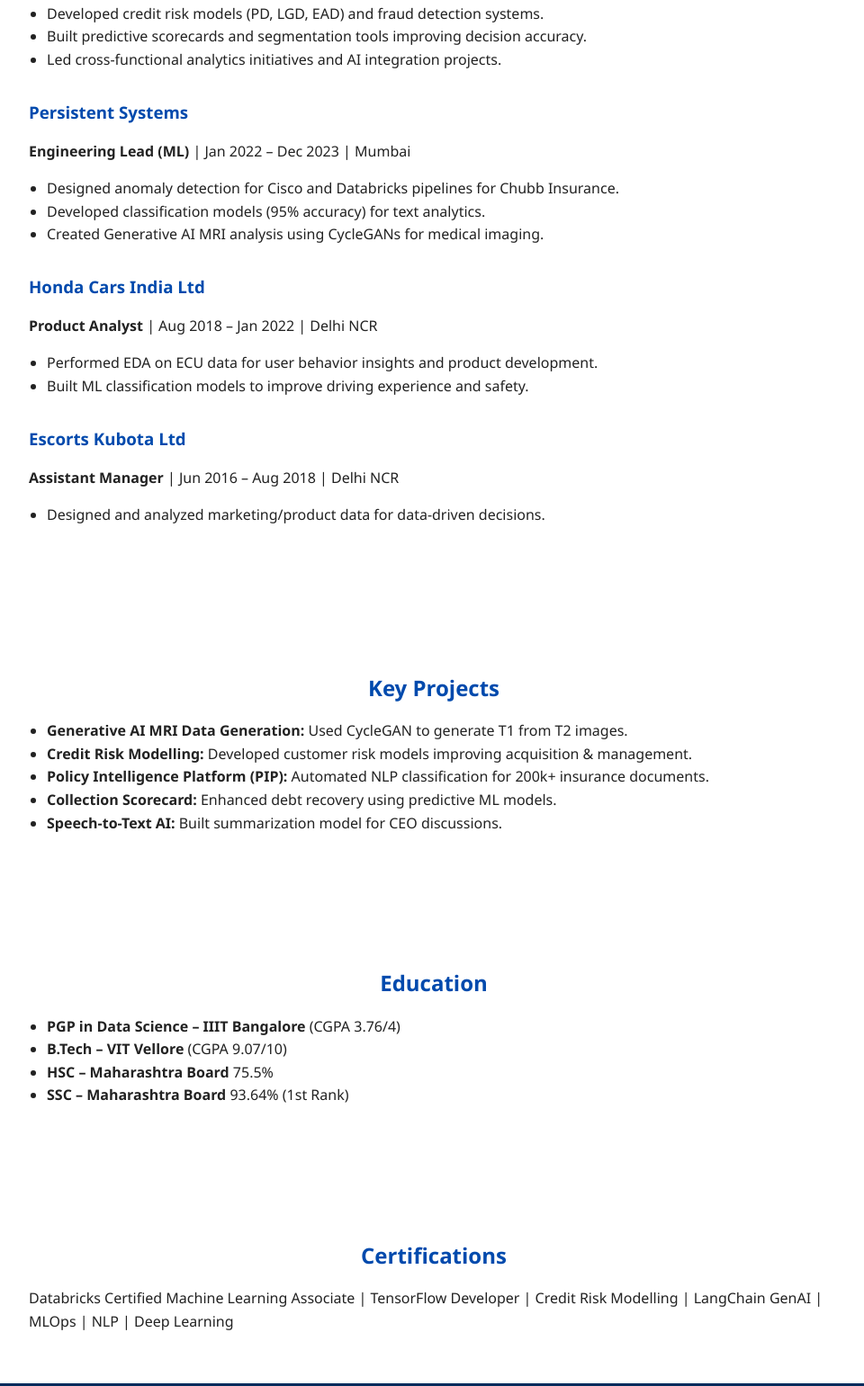
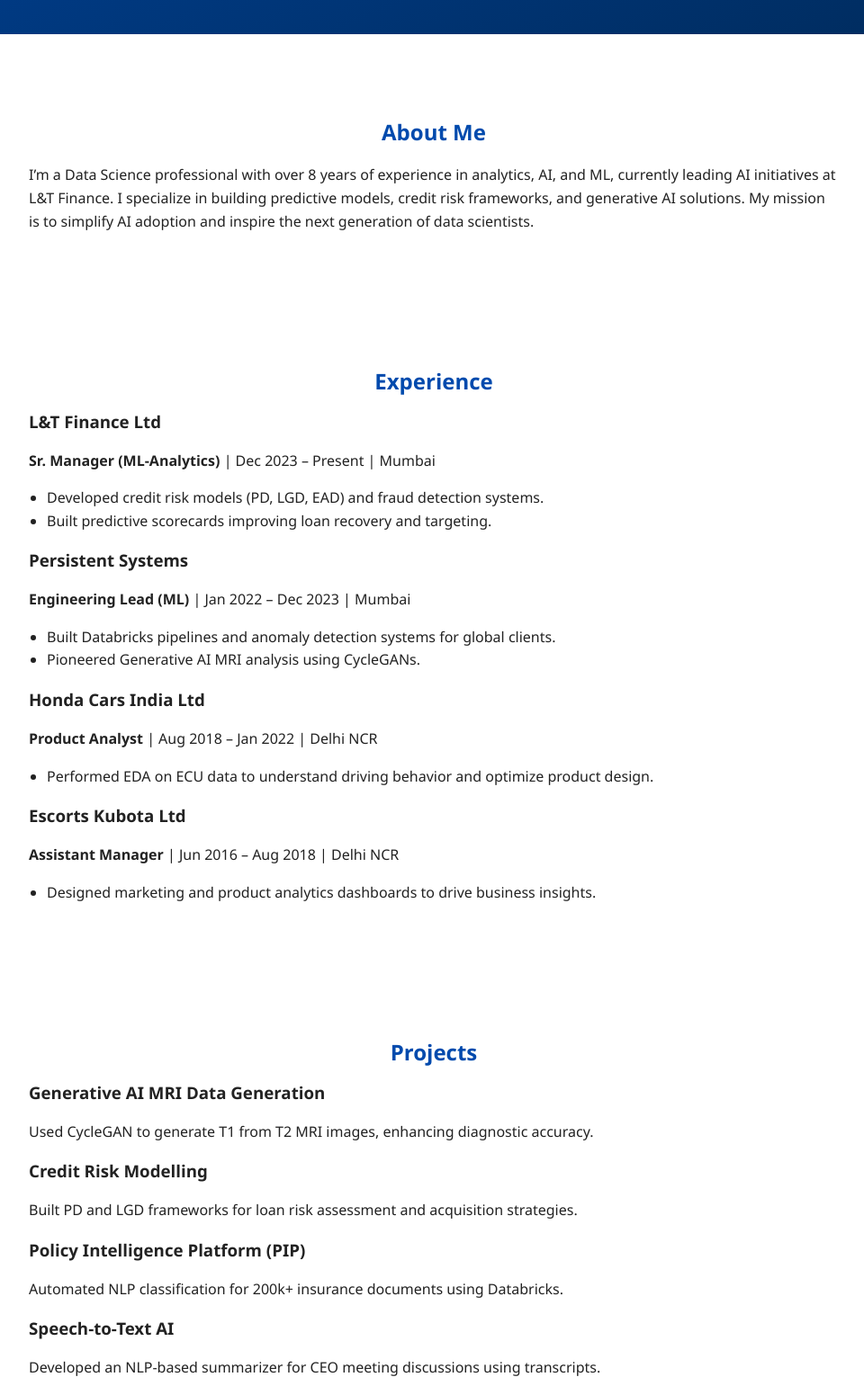
Before and after one commit to saurabhsingh1411/portfolio, a plain HTML site: page index.html in a window 1280 px wide. Shown: the part 708-2249 px from the top of the page at 90% size, without its empty margins (158-1118 px from the left). Drawn offline with Linux system fonts and the light colour scheme.

Commit message:
Update index.html
commit2

```diff
--- a/index.html
+++ b/index.html
@@ -1,106 +1,142 @@
 <!DOCTYPE html>
 <html lang="en">
 <head>
-  <meta charset="UTF-8">
-  <meta name="viewport" content="width=device-width, initial-scale=1.0">
+  <meta charset="UTF-8" />
+  <meta name="viewport" content="width=device-width, initial-scale=1.0" />
   <title>Saurabh Singh | Data Science Vision</title>
-  <link rel="stylesheet" href="style.css">
+  <link rel="stylesheet" href="style.css" />
+  <link href="https://fonts.googleapis.com/css2?family=Poppins:wght@300;400;600&display=swap" rel="stylesheet">
 </head>
+
 <body>
+  <!-- ===== NAVBAR ===== -->
+  <nav class="navbar">
+    <div class="container">
+      <h1 class="logo">Saurabh Singh</h1>
+      <ul class="nav-links">
+        <li><a href="#home">Home</a></li>
+        <li><a href="#about">About</a></li>
+        <li><a href="#experience">Experience</a></li>
+        <li><a href="#projects">Projects</a></li>
+        <li><a href="#certifications">Certifications</a></li>
+        <li><a href="#contact">Contact</a></li>
+      </ul>
+    </div>
+  </nav>
 
-  <!-- Header Section -->
-  <header id="home">
-    <div class="container">
+  <!-- ===== HERO ===== -->
+  <header id="home" class="hero">
+    <div class="hero-content">
       <img src="images/saurabh.png" alt="Saurabh Singh" class="profile-pic">
-      <h1>Saurabh Singh</h1>
+      <h2>Hi, I'm <span>Saurabh Singh</span></h2>
       <h3>Sr. Manager – Data Science & AI</h3>
       <p class="tagline">Empowering Tomorrow’s Data Scientists</p>
-      <div class="contact">
+      <div class="contact-links">
         <a href="mailto:saurabhsingh.pr@gmail.com">saurabhsingh.pr@gmail.com</a> |
         <a href="https://www.linkedin.com/in/saurabhsinghds/" target="_blank">LinkedIn</a>
       </div>
     </div>
   </header>
 
-  <!-- Experience Section -->
-  <section id="experience">
-    <h2>Professional Experience</h2>
+  <!-- ===== ABOUT ===== -->
+  <section id="about" class="section">
+    <h2>About Me</h2>
+    <p>
+      I’m a Data Science professional with over 8 years of experience in analytics, AI, and ML,
+      currently leading AI initiatives at L&T Finance. I specialize in building predictive models,
+      credit risk frameworks, and generative AI solutions. My mission is to simplify AI adoption and
+      inspire the next generation of data scientists.
+    </p>
+  </section>
+
+  <!-- ===== EXPERIENCE ===== -->
+  <section id="experience" class="section">
+    <h2>Experience</h2>
     <div class="timeline">
-      <div class="job">
+      <div class="timeline-item">
         <h3>L&T Finance Ltd</h3>
-        <p><strong>Sr. Manager (ML–Analytics)</strong> | Dec 2023 – Present | Mumbai</p>
+        <p><strong>Sr. Manager (ML-Analytics)</strong> | Dec 2023 – Present | Mumbai</p>
         <ul>
           <li>Developed credit risk models (PD, LGD, EAD) and fraud detection systems.</li>
-          <li>Built predictive scorecards and segmentation tools improving decision accuracy.</li>
-          <li>Led cross-functional analytics initiatives and AI integration projects.</li>
+          <li>Built predictive scorecards improving loan recovery and targeting.</li>
         </ul>
       </div>
 
-      <div class="job">
+      <div class="timeline-item">
         <h3>Persistent Systems</h3>
         <p><strong>Engineering Lead (ML)</strong> | Jan 2022 – Dec 2023 | Mumbai</p>
         <ul>
-          <li>Designed anomaly detection for Cisco and Databricks pipelines for Chubb Insurance.</li>
-          <li>Developed classification models (95% accuracy) for text analytics.</li>
-          <li>Created Generative AI MRI analysis using CycleGANs for medical imaging.</li>
+          <li>Built Databricks pipelines and anomaly detection systems for global clients.</li>
+          <li>Pioneered Generative AI MRI analysis using CycleGANs.</li>
         </ul>
       </div>
 
-      <div class="job">
+      <div class="timeline-item">
         <h3>Honda Cars India Ltd</h3>
         <p><strong>Product Analyst</strong> | Aug 2018 – Jan 2022 | Delhi NCR</p>
         <ul>
-          <li>Performed EDA on ECU data for user behavior insights and product development.</li>
-          <li>Built ML classification models to improve driving experience and safety.</li>
+          <li>Performed EDA on ECU data to understand driving behavior and optimize product design.</li>
         </ul>
       </div>
 
-      <div class="job">
+      <div class="timeline-item">
         <h3>Escorts Kubota Ltd</h3>
         <p><strong>Assistant Manager</strong> | Jun 2016 – Aug 2018 | Delhi NCR</p>
         <ul>
-          <li>Designed and analyzed marketing/product data for data-driven decisions.</li>
+          <li>Designed marketing and product analytics dashboards to drive business insights.</li>
         </ul>
       </div>
     </div>
   </section>
 
-  <!-- Projects Section -->
-  <section id="projects">
-    <h2>Key Projects</h2>
+  <!-- ===== PROJECTS ===== -->
+  <section id="projects" class="section">
+    <h2>Projects</h2>
+    <div class="projects-grid">
+      <div class="project-card">
+        <h3>Generative AI MRI Data Generation</h3>
+        <p>Used CycleGAN to generate T1 from T2 MRI images, enhancing diagnostic accuracy.</p>
+      </div>
+      <div class="project-card">
+        <h3>Credit Risk Modelling</h3>
+        <p>Built PD and LGD frameworks for loan risk assessment and acquisition strategies.</p>
+      </div>
+      <div class="project-card">
+        <h3>Policy Intelligence Platform (PIP)</h3>
+        <p>Automated NLP classification for 200k+ insurance documents using Databricks.</p>
+      </div>
+      <div class="project-card">
+        <h3>Speech-to-Text AI</h3>
+        <p>Developed an NLP-based summarizer for CEO meeting discussions using transcripts.</p>
+      </div>
+    </div>
+  </section>
+
+  <!-- ===== CERTIFICATIONS ===== -->
+  <section id="certifications" class="section">
+    <h2>Certifications & Education</h2>
     <ul>
-      <li><strong>Generative AI MRI Data Generation:</strong> Used CycleGAN to generate T1 from T2 images.</li>
-      <li><strong>Credit Risk Modelling:</strong> Developed customer risk models improving acquisition & management.</li>
-      <li><strong>Policy Intelligence Platform (PIP):</strong> Automated NLP classification for 200k+ insurance documents.</li>
-      <li><strong>Collection Scorecard:</strong> Enhanced debt recovery using predictive ML models.</li>
-      <li><strong>Speech-to-Text AI:</strong> Built summarization model for CEO discussions.</li>
+      <li>Databricks Certified Machine Learning Associate</li>
+      <li>TensorFlow Developer Certification</li>
+      <li>LangChain Generative AI Specialization</li>
+      <li>PGP in Data Science – IIIT Bangalore (3.76/4)</li>
+      <li>B.Tech – VIT Vellore (9.07/10)</li>
     </ul>
   </section>
 
-  <!-- Education Section -->
-  <section id="education">
-    <h2>Education</h2>
-    <ul>
-      <li><strong>PGP in Data Science – IIIT Bangalore</strong> (CGPA 3.76/4)</li>
-      <li><strong>B.Tech – VIT Vellore</strong> (CGPA 9.07/10)</li>
-      <li><strong>HSC – Maharashtra Board</strong> 75.5%</li>
-      <li><strong>SSC – Maharashtra Board</strong> 93.64% (1st Rank)</li>
-    </ul>
-  </section>
-
-  <!-- Certifications -->
-  <section id="certifications">
-    <h2>Certifications</h2>
-    <p>
-      Databricks Certified Machine Learning Associate | TensorFlow Developer |
-      Credit Risk Modelling | LangChain GenAI | MLOps | NLP | Deep Learning
+  <!-- ===== CONTACT ===== -->
+  <section id="contact" class="section">
+    <h2>Contact</h2>
+    <p class="contact-info">
+      You can reach me at
+      <a href="mailto:saurabhsingh.pr@gmail.com">saurabhsingh.pr@gmail.com</a> or connect with me on
+      <a href="https://www.linkedin.com/in/saurabhsinghds/" target="_blank">LinkedIn</a>.
     </p>
   </section>
 
-  <!-- Footer -->
+  <!-- ===== FOOTER ===== -->
   <footer>
-    <p>© 2025 Saurabh Singh | Designed with 💙 Minimalism</p>
+    <p>© 2025 Saurabh Singh | Designed with 💙 using minimalism</p>
   </footer>
-
 </body>
 </html>
```
